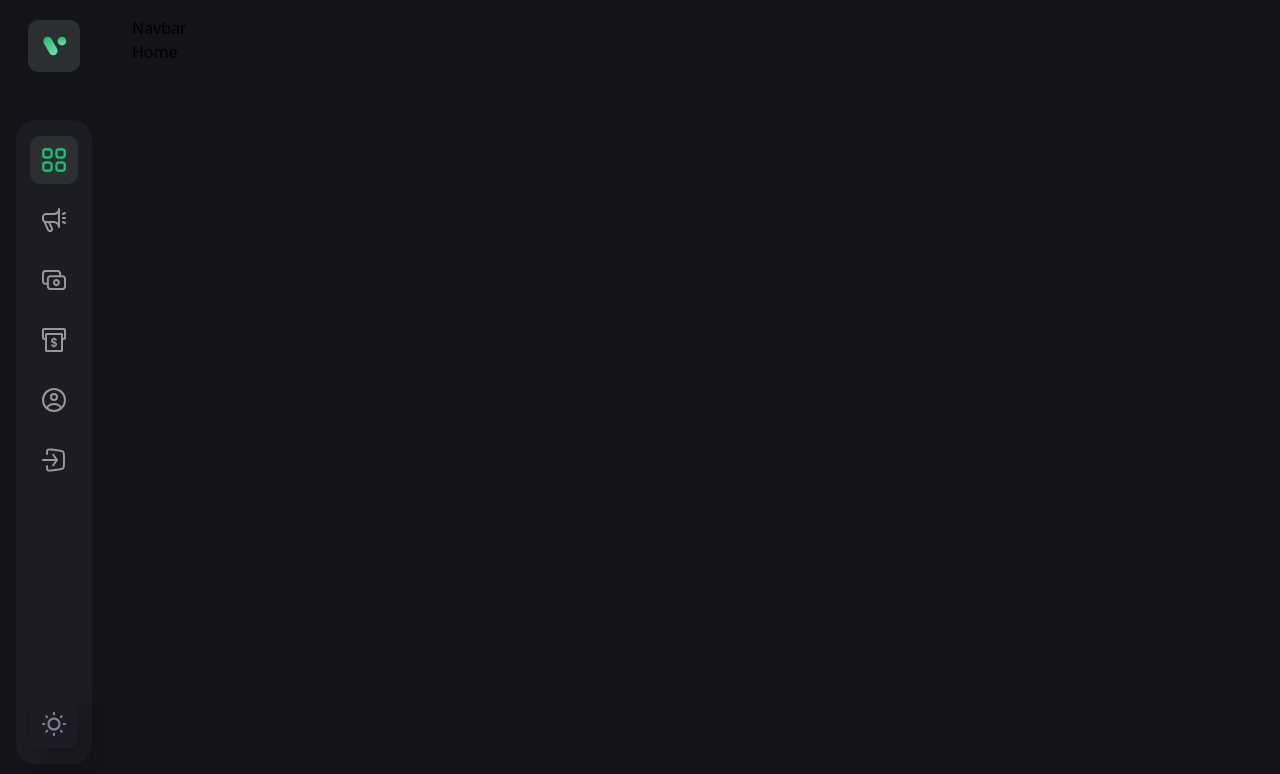
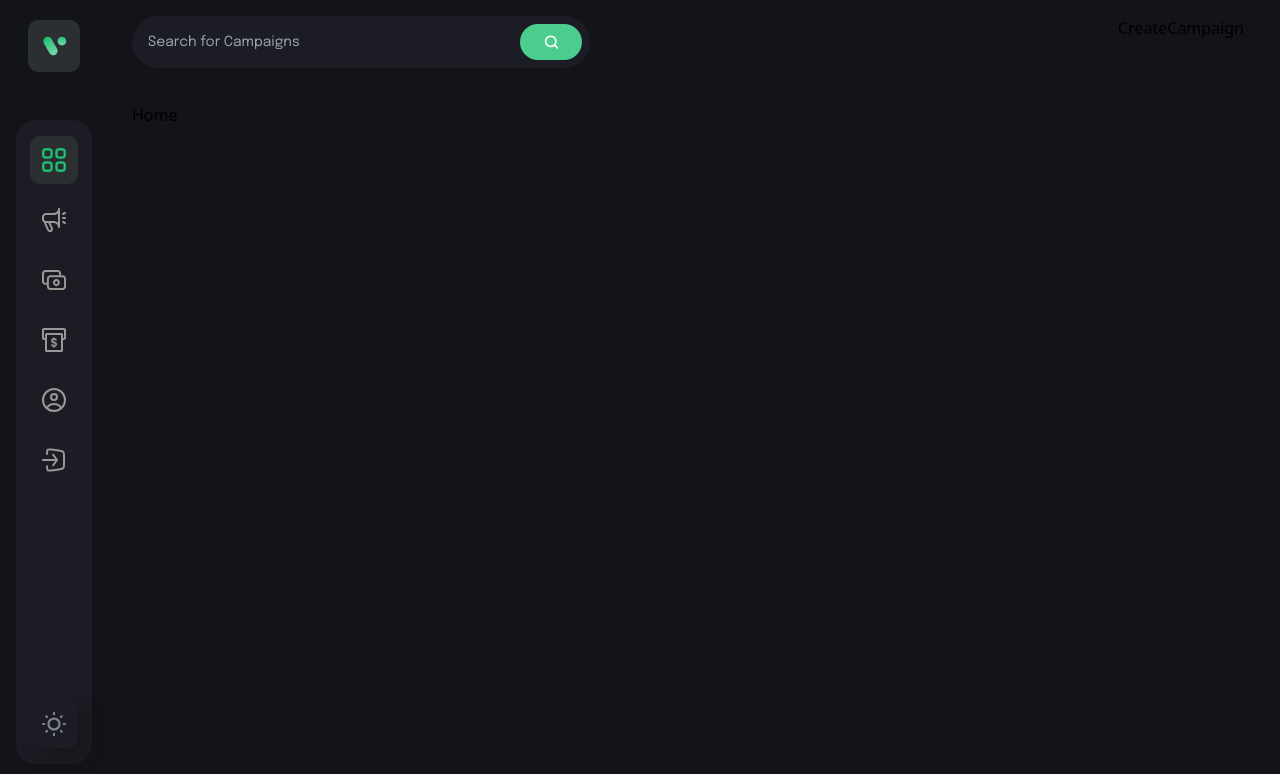
Before and after one commit to Arjundotadex/crowd-funding.github.io, a React (Vite) app in the folder client/: page / in a window 1280 px wide. Shown: the top 774 px of the page. Built offline with nearby package versions, Linux system fonts and the light colour scheme; what @thirdweb-dev/react would draw is missing.

Commit message:
made changes in navbar

```diff
--- /dev/null
+++ b/client/src/components/CustomButton.jsx
@@ -0,0 +1,9 @@
+import React from 'react'
+
+const CustomButton = () => {
+  return (
+    <div>CreateCampaign</div>
+  )
+}
+
+export default CustomButton
--- a/client/src/components/Navbar.jsx
+++ b/client/src/components/Navbar.jsx
@@ -1,8 +1,29 @@
-import React from 'react'
+import React, { useState } from 'react';
+import { Link, useNavigate } from 'react-router-dom';
 
+import { CustomButton } from './';
+import { logo, menu, search, thirdweb } from '../assets';
+
+import { navlinks } from '../constants';
 const Navbar = () => {
+  const navigate = useNavigate();
+  const [isActive, setIsActive] = useState('dashboard');
+
+
+  const [toggleDrawer, setToggleDrawer] = useState('false');
+  const address='0xabc'
   return (
-    <div>Navbar</div>
+    <div className='flex md:flex-row flex-col-reverse justify-between mb-[35px] gap-6'>
+      <div className='lg:flex-1 flex flex-row max-w-[458px] py-2 pl-4 pr-2 h-[52px] bg-[#1c1c24] rounded-[100px]'>
+        <input type="text" placeholder='Search for Campaigns' className='flex w-full font-epilogue font-normal text-[14px] placeholder:text-[#4b5264]text-white bg-transparent outline-none' />
+        <div className='w-[72px] h-full rounded-[20px] bg-[#4acd8d] flex justify-center items-center cursor-pointer'>
+          <img src={search} alt="search" className='w-[15px] h-[15px] object-contain' />
+
+        </div>
+      </div>
+      <div className='sm:flex hidden flex-row justify-end gap-4'>
+        <CustomButton btntype="button" title={address ? 'Create a Campaign':'Connect' }/>
+      </div> </div>
   )
 }
 
--- a/client/src/components/index.js
+++ b/client/src/components/index.js
@@ -1,2 +1,3 @@
 export { default as Sidebar } from './Sidebar';
 export { default as Navbar } from './Navbar';
+export { default as CustomButton } from './CustomButton';
```
